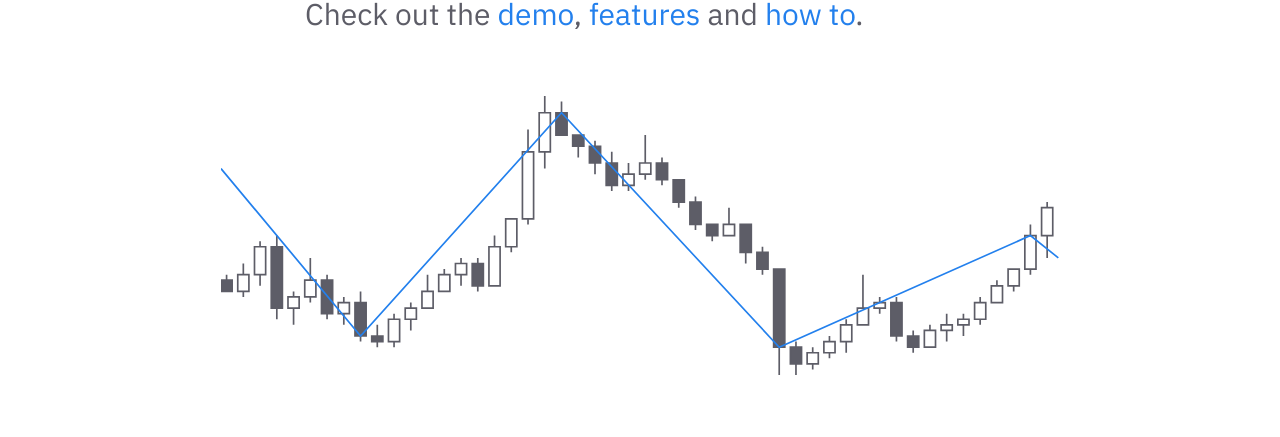
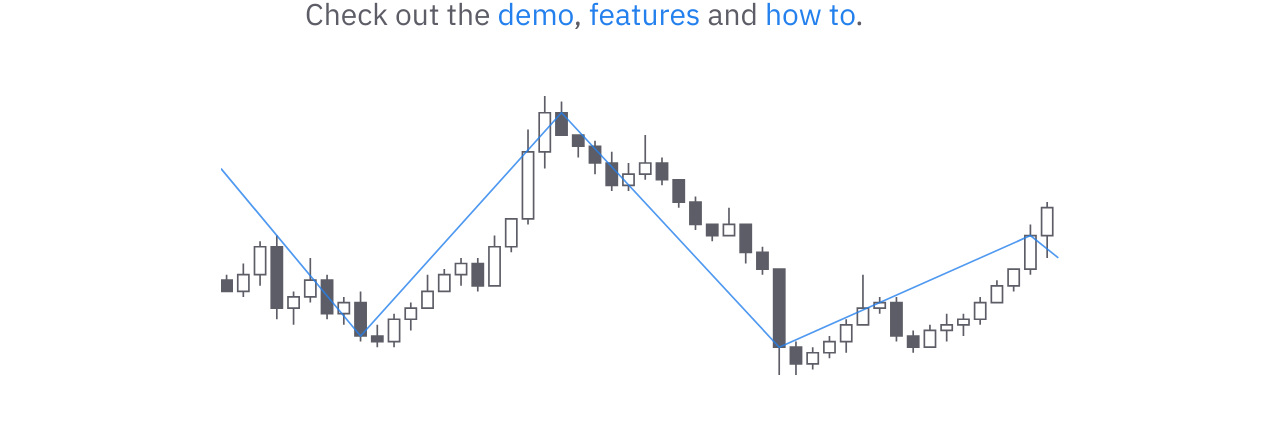
Before and after one commit to kevinroku/nroku.github.io, a Jekyll site: the page built from pages/index.md, in a window 1280 px wide. Shown: the part 439-876 px from the top of the page. Built offline with Jekyll 4.4.1, drawn with Linux system fonts in a browser that asks for light colours.

Commit message:
Update Chart.html

```diff
--- a/_includes/_snippets/Chart.html
+++ b/_includes/_snippets/Chart.html
@@ -3,7 +3,7 @@
   <style>
     #red { fill:var(--color-text-sub); stroke:var(--color-text-sub); stroke-width:0.3 }
     #green { fill:none; stroke:var(--color-text-sub); stroke-width:0.3 }
-    #blue { fill:none; stroke:var(--color-text-link); stroke-width:0.3 }
+    #blue { fill:none; stroke:var(--color-text-link); stroke-width:0.3; stroke-opacity: 0.8 }
   </style>
   </defs>
   <path d="M 0 -15 L 0 -17 L 2 -17 L 2 -15 Z M 1 -15 L 1 -15 M 1 -17 L 1 -18" id="red" />
```
